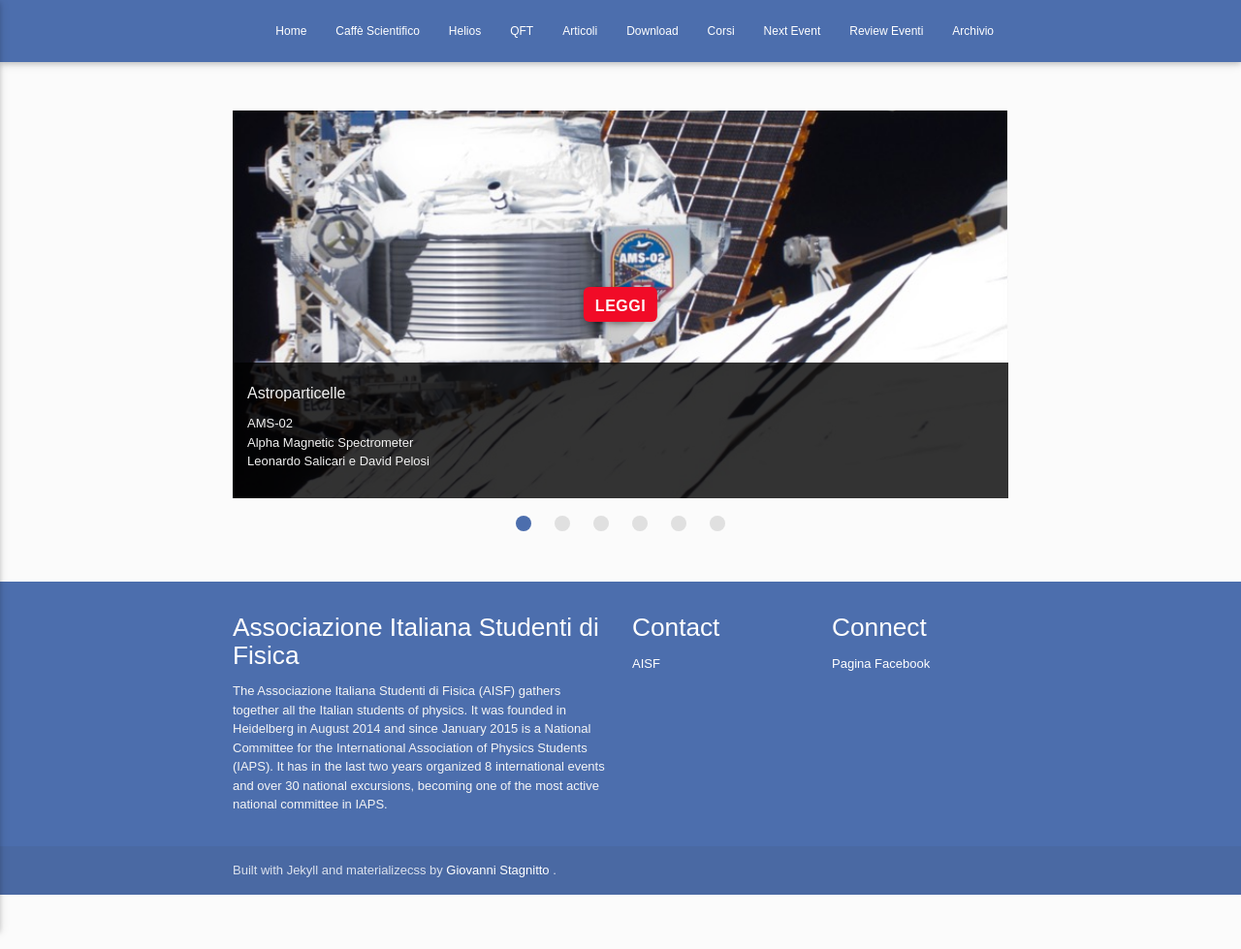
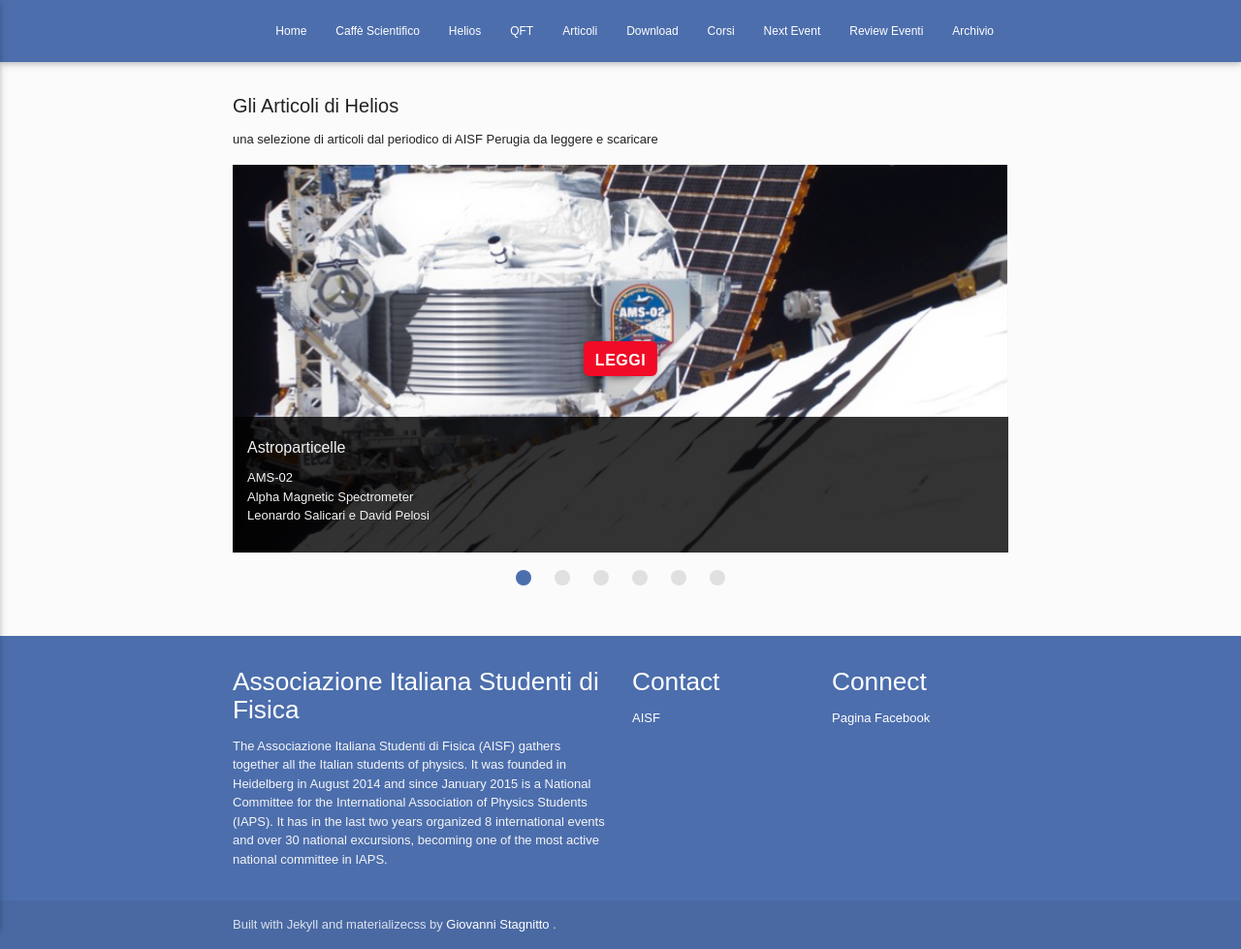
Before and after one commit to ai-sf/aisf_perugia, a Jekyll site: the page built from Articoli.md, in a window 1280 px wide. Shown: the whole page at 97% size. Built offline with Jekyll 4.4.1, drawn with Linux system fonts in a browser that asks for light colours; nearby versions of some CDN libraries; before the commit the page ends 923 px from its top, so only the background shows below that.

Commit message:
Update Articoli.md

```diff
--- a/Articoli.md
+++ b/Articoli.md
@@ -68,6 +68,10 @@ body {
 }
 
 </style>
+
+
+<h4>Gli Articoli di Helios</h4>
+<h7>una selezione di articoli dal periodico di AISF Perugia da leggere e scaricare</h7>
 
 <div class="container">
 <div class="section">
```
